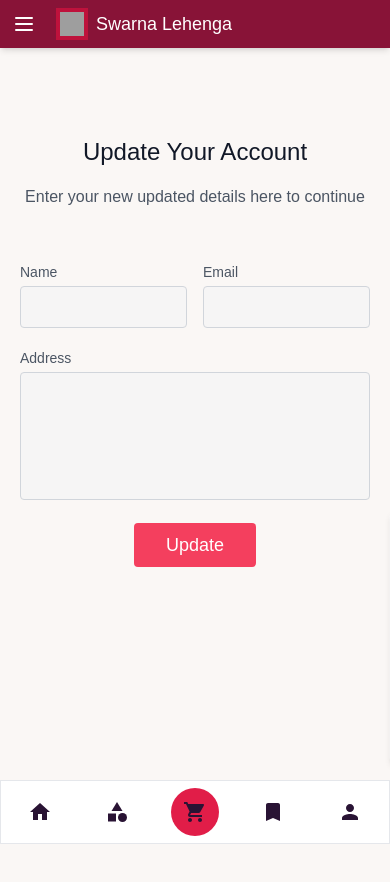
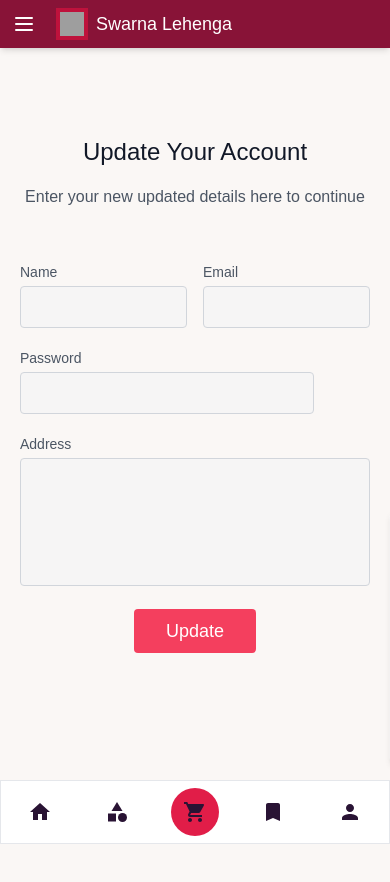
Before and after one commit to siddhartha-up80/SwarnaLehenga, a Next.js app: page /myaccount in a window 390 px wide. Built offline with nearby package versions, Linux system fonts and the light colour scheme; sample sign-in values are in the browser's storage; grey boxes are pictures that could not be loaded.

Commit message:
Update Mobile Footer

```diff
--- a/src/components/Footer.js
+++ b/src/components/Footer.js
@@ -41,14 +41,14 @@
               <CategoryIcon className="text-2xl m-4"></CategoryIcon>
             </Link>
 
-            <span className="sr-only">Wallet</span>
+            <span className="sr-only">Categories</span>
           </button>
           <div
             id="tooltip-wallet"
             role="tooltip"
             className="absolute z-10 invisible inline-block px-3 py-2 text-sm font-medium text-white transition-opacity duration-300 bg-rose-900 rounded-lg shadow-sm opacity-0 tooltip dark:bg-rose-700"
           >
-            Wallet
+            Cart
             <div className="tooltip-arrow" data-popper-arrow></div>
           </div>
           <div className="flex items-center justify-center">
@@ -66,7 +66,7 @@
             role="tooltip"
             className="absolute z-10 invisible inline-block px-3 py-2 text-sm font-medium text-white transition-opacity duration-300 bg-rose-900 rounded-lg shadow-sm opacity-0 tooltip dark:bg-rose-700"
           >
-            Create new item
+            Orders
             <div className="tooltip-arrow" data-popper-arrow></div>
           </div>
           <button
@@ -74,18 +74,18 @@
             type="button"
             className="inline-flex flex-col items-center justify-center px-5 hover:bg-rose-50 dark:hover:bg-rose-800 group"
           >
-            <Link href="/favourite">
+            <Link href="/orders">
               <BookmarkIcon className="text-2xl m-4"></BookmarkIcon>
             </Link>
 
-            <span className="sr-only">Settings</span>
+            <span className="sr-only">Orders</span>
           </button>
           <div
             id="tooltip-settings"
             role="tooltip"
             className="absolute z-10 invisible inline-block px-3 py-2 text-sm font-medium text-white transition-opacity duration-300 bg-rose-900 rounded-lg shadow-sm opacity-0 tooltip dark:bg-rose-700"
           >
-            Settings
+            My Account
             <div className="tooltip-arrow" data-popper-arrow></div>
           </div>
           <button
@@ -93,18 +93,18 @@
             type="button"
             className="inline-flex flex-col items-center justify-center px-5 hover:bg-rose-50 dark:hover:bg-rose-800 group"
           >
-            <Link href="/login">
+            <Link href="/myaccount">
               <PersonIcon className="text-2xl m-4"></PersonIcon>
             </Link>
 
-            <span className="sr-only">Profile</span>
+            <span className="sr-only">my account</span>
           </button>
           <div
             id="tooltip-profile"
             role="tooltip"
             className="absolute z-10 invisible inline-block px-3 py-2 text-sm font-medium text-white transition-opacity duration-300 bg-rose-900 shadow-sm opacity-0 tooltip dark:bg-rose-700"
           >
-            Profile
+            My Account
             <div className="tooltip-arrow" data-popper-arrow></div>
           </div>
         </div>
--- a/src/models/User.js
+++ b/src/models/User.js
@@ -8,8 +8,6 @@
   },
   { timestamps: true }
 );
-// mongoose.models = {}
-// export default mongoose.model("User", UserSchema);
 
 export default mongoose.models.User ||
   mongoose.model("User", UserSchema);
--- a/src/pages/myaccount.js
+++ b/src/pages/myaccount.js
@@ -20,7 +20,7 @@
               Update Your Account
             </h1>
             <p className="lg:w-2/3 mx-auto leading-relaxed text-base">
-             Enter your new updated details here to continue
+              Enter your new updated details here to continue
             </p>
           </div>
           <div className="lg:w-1/2 md:w-2/3 mx-auto">
@@ -57,6 +57,22 @@
                   />
                 </div>
               </div>
+              <div>
+                <div className="relative p-2 w-full">
+                  <label
+                    htmlFor="password"
+                    className="leading-7 text-sm text-gray-600"
+                  >
+                    Password
+                  </label>
+                  <input
+                    type="password"
+                    id="password"
+                    name="password"
+                    className="w-full bg-gray-100 bg-opacity-50 rounded border border-gray-300 focus:border-rose-500 focus:bg-white focus:ring-2 focus:ring-rose-200 text-base outline-none text-gray-700 py-1 px-3 leading-8 transition-colors duration-200 ease-in-out"
+                  />
+                </div>
+              </div>
               <div className="p-2 w-full">
                 <div className="relative">
                   <label
@@ -78,7 +94,6 @@
                   Update
                 </button>
               </div>
-
             </div>
           </div>
         </div>
```
